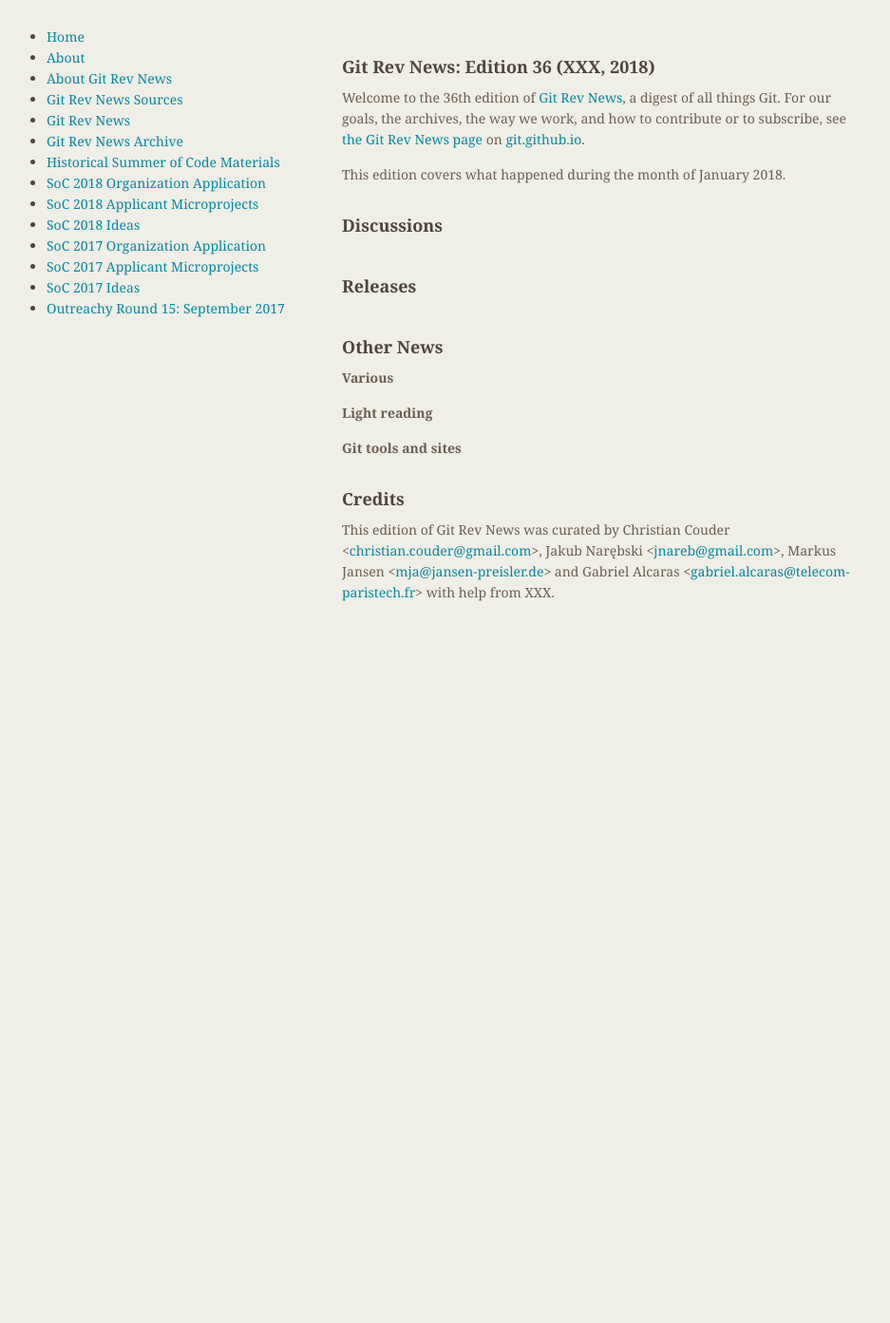
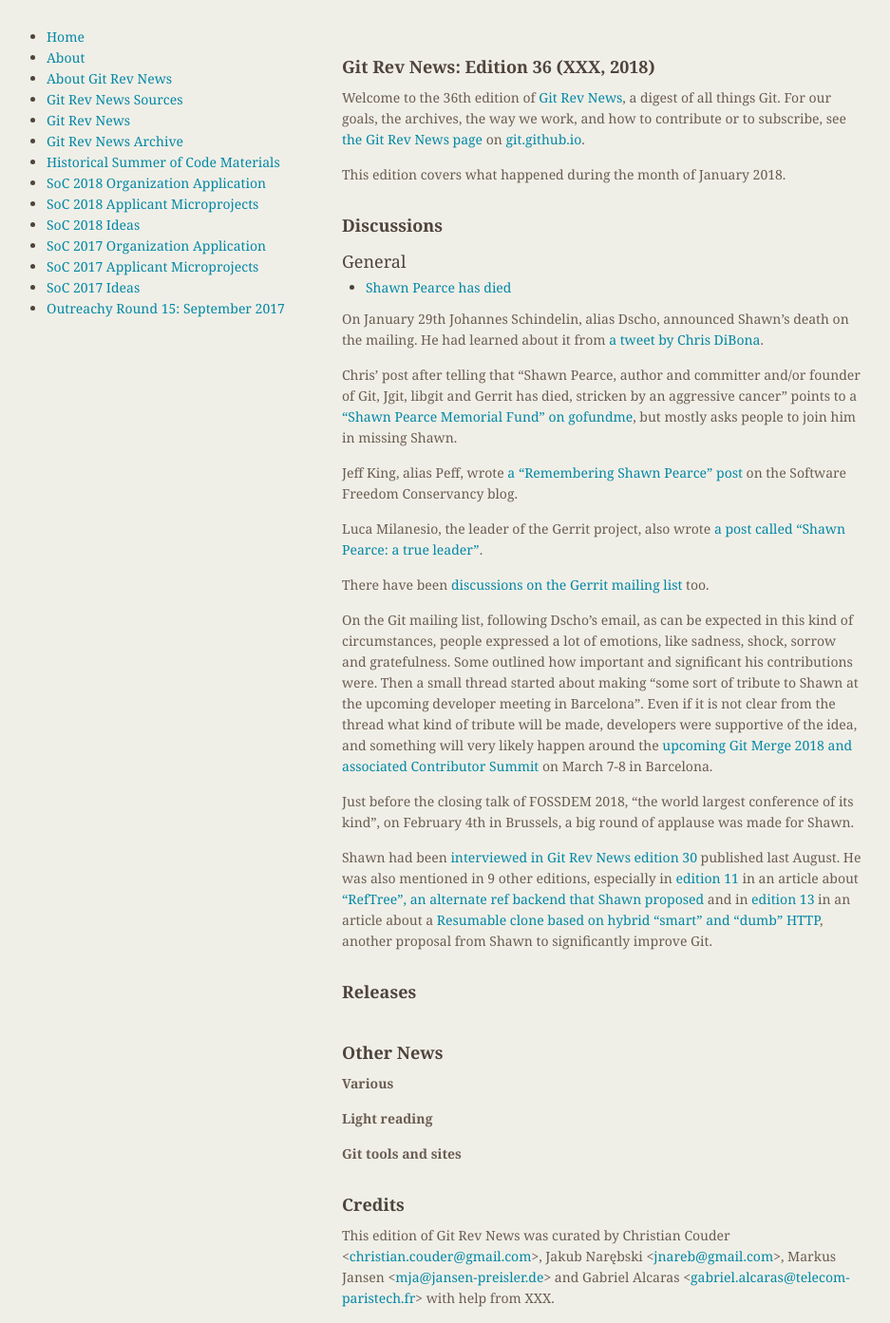
Before and after one commit to git/git.github.io, a Jekyll site: the page built from rev_news/drafts/edition-36.md, in a window 1280 px wide. Shown: the whole page at 95% size, without its empty margins (174-1111 px from the left). Built offline with Jekyll 4.4.1, drawn with Linux system fonts in a browser that asks for light colours; before the commit the page ends 900 px from its top, so only the background shows below that.

Commit message:
rn-36: add article about Shawn

```diff
--- a/rev_news/drafts/edition-36.md
+++ b/rev_news/drafts/edition-36.md
@@ -17,9 +17,50 @@
 
 ## Discussions
 
-<!---
 ### General
--->
+
+* [Shawn Pearce has died](https://public-inbox.org/git/nycvar.QRO.7.76.6.1801291031040.35@ZVAVAG-6OXH6DA.rhebcr.pbec.zvpebfbsg.pbz/)
+
+On January 29th Johannes Schindelin, alias Dscho, announced Shawn's
+death on the mailing. He had learned about it from
+[a tweet by Chris DiBona](https://twitter.com/cdibona/status/957822400518696960).
+
+Chris' post after telling that "Shawn Pearce, author and committer
+and/or founder of Git, Jgit, libgit and Gerrit has died, stricken by
+an aggressive cancer" points to a
+["Shawn Pearce Memorial Fund" on gofundme](https://www.gofundme.com/shawn-pearce-memorial-fund),
+but mostly asks people to join him in missing Shawn.
+
+Jeff King, alias Peff, wrote
+[a "Remembering Shawn Pearce" post](https://sfconservancy.org/blog/2018/jan/30/shawn-pearce/)
+on the Software Freedom Conservancy blog.
+
+Luca Milanesio, the leader of the Gerrit project, also wrote
+[a post called "Shawn Pearce: a true leader"](https://gitenterprise.me/2018/01/30/shawn-pearce-a-true-leader/).
+
+There have been [discussions on the Gerrit mailing list](https://groups.google.com/forum/#!topic/repo-discuss/B4P7G1YirdM/discussion) too.
+
+On the Git mailing list, following Dscho's email, as can be expected
+in this kind of circumstances, people expressed a lot of emotions,
+like sadness, shock, sorrow and gratefulness. Some outlined how
+important and significant his contributions were. Then a small thread
+started about making "some sort of tribute to Shawn at the upcoming
+developer meeting in Barcelona". Even if it is not clear from the
+thread what kind of tribute will be made, developers were supportive
+of the idea, and something will very likely happen around the
+[upcoming Git Merge 2018 and associated Contributor Summit](https://git-merge.com/)
+on March 7-8 in Barcelona.
+
+Just before the closing talk of FOSSDEM 2018, "the world largest
+conference of its kind", on February 4th in Brussels, a big round of
+applause was made for Shawn.
+
+Shawn had been [interviewed in Git Rev News edition 30](https://git.github.io/rev_news/2017/08/16/edition-30/)
+published last August. He was also mentioned in 9 other editions, especially in
+[edition 11](https://git.github.io/rev_news/2016/01/13/edition-11/) in an article about
+["RefTree", an alternate ref backend that Shawn proposed](https://public-inbox.org/git/CAJo=hJvnAPNAdDcAAwAvU9C4RVeQdoS3Ev9WTguHx4fD0V_nOg@mail.gmail.com/)
+and in [edition 13](https://git.github.io/rev_news/2016/03/16/edition-13/)
+in an article about a [Resumable clone based on hybrid "smart" and "dumb" HTTP](https://public-inbox.org/git/CAJo=hJtHgE_vye_1sPTDsvJ0X=Cs72HKLgRH8btpW-pMrDdk9g@mail.gmail.com/), another proposal from Shawn to significantly improve Git.
 
 <!---
 ### Reviews
```
